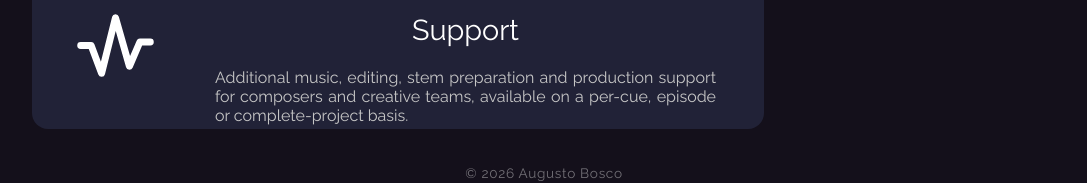
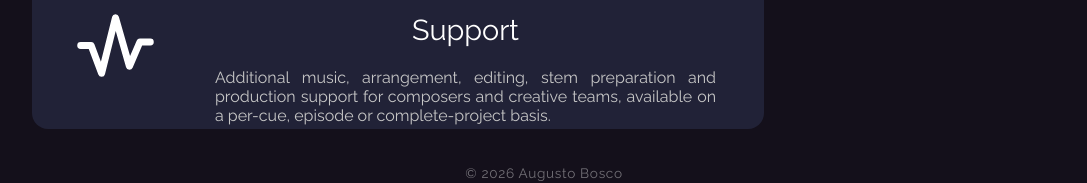
Before and after one commit to augustobosco/augustobosco.github.io, a SvelteKit app: page /about in a window 1280 px wide. Shown: the part 1304-1487 px from the top of the page, without its empty margins (96-1183 px from the left). Built offline with nearby package versions, Linux system fonts and the light colour scheme.

Commit message:
Update +page.svelte

```diff
--- a/src/routes/about/+page.svelte
+++ b/src/routes/about/+page.svelte
@@ -88,8 +88,8 @@
 			<div class="service-text">
 				<p class="service-title">Music Production & Additional Support</p>
 				<p class="service-content">
-					Additional music, editing, stem preparation and production support for composers and
-					creative teams, available on a per-cue, episode or complete-project basis.
+					Additional music, arrangement, editing, stem preparation and production support for
+					composers and creative teams, available on a per-cue, episode or complete-project basis.
 				</p>
 			</div>
 		</div>
```
